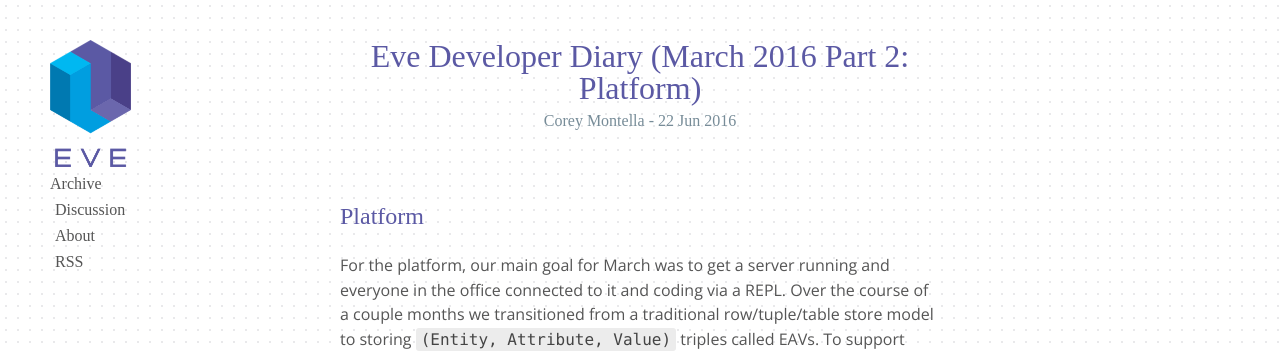
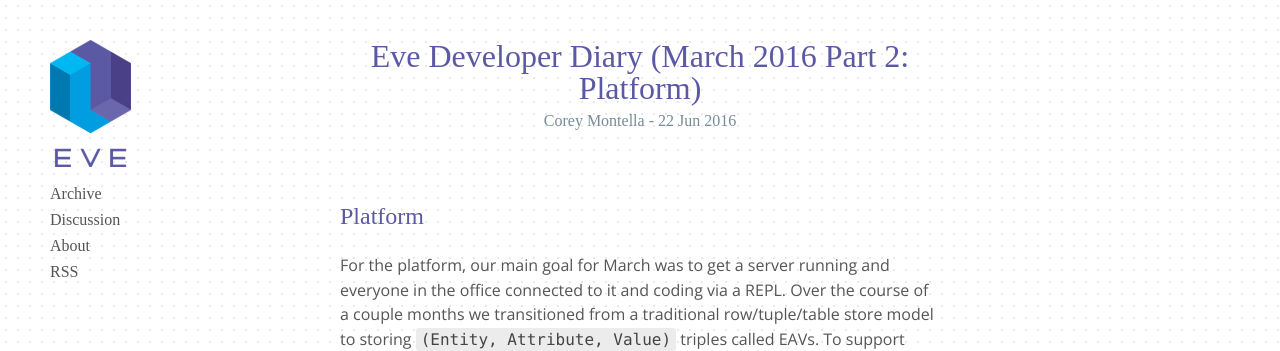
Before and after one commit to Kodowa/incidentalcomplexity, a Jekyll site: the page built from index.html, in a window 1280 px wide. Shown: the top 351 px of the page. Built offline with Jekyll 4.4.1, drawn with Linux system fonts in a browser that asks for light colours; some web fonts are replaced.

Commit message:
Add logo class to logo

```diff
--- a/_layouts/default.html
+++ b/_layouts/default.html
@@ -14,7 +14,7 @@
         <div class="uberwrapper">
 
             <header>
-                <img width="81" height="127" src="http://incidentalcomplexity.com/images/logo.png"/>
+                <img class="logo" width="81" height="127" src="http://incidentalcomplexity.com/images/logo.png"/>
                 <ul class="nav">
                     <li><a href="/archive">Archive</a></li>
                     <li><a href="https://groups.google.com/forum/#!forum/eve-talk">Discussion</a></li>
--- a/css/blog.css
+++ b/css/blog.css
@@ -75,7 +75,6 @@
 header h1 a {  color:#555;}
 .nav { display:block; font-size:12pt; font-family:"GRL"; margin-top:6px; }
 .nav li { display:inline-block; }
-.nav li + li { margin-left: 5px;}
 .nav a {color: rgb(91,89,164); color: #555; }
 
 #blogposts { margin:0 auto; width:700px; padding-bottom:100px; }
@@ -121,11 +120,13 @@
 
 .hiring h4 { margin-top:20px; }
 
+.logo {margin-bottom: 10px;}
+
 @media only screen
 and (max-width : 1350px) {
   #blogposts { width: 600px; }
   .post img, .post object, .post iframe { max-width: 600px;}
-  .nav li {display: inherit; margin-bottom: 10px; margin-left: 0px;}
+  .nav li {display: list-item; margin-bottom: 10px; margin-left: 0px;}
 }
 
 
```
